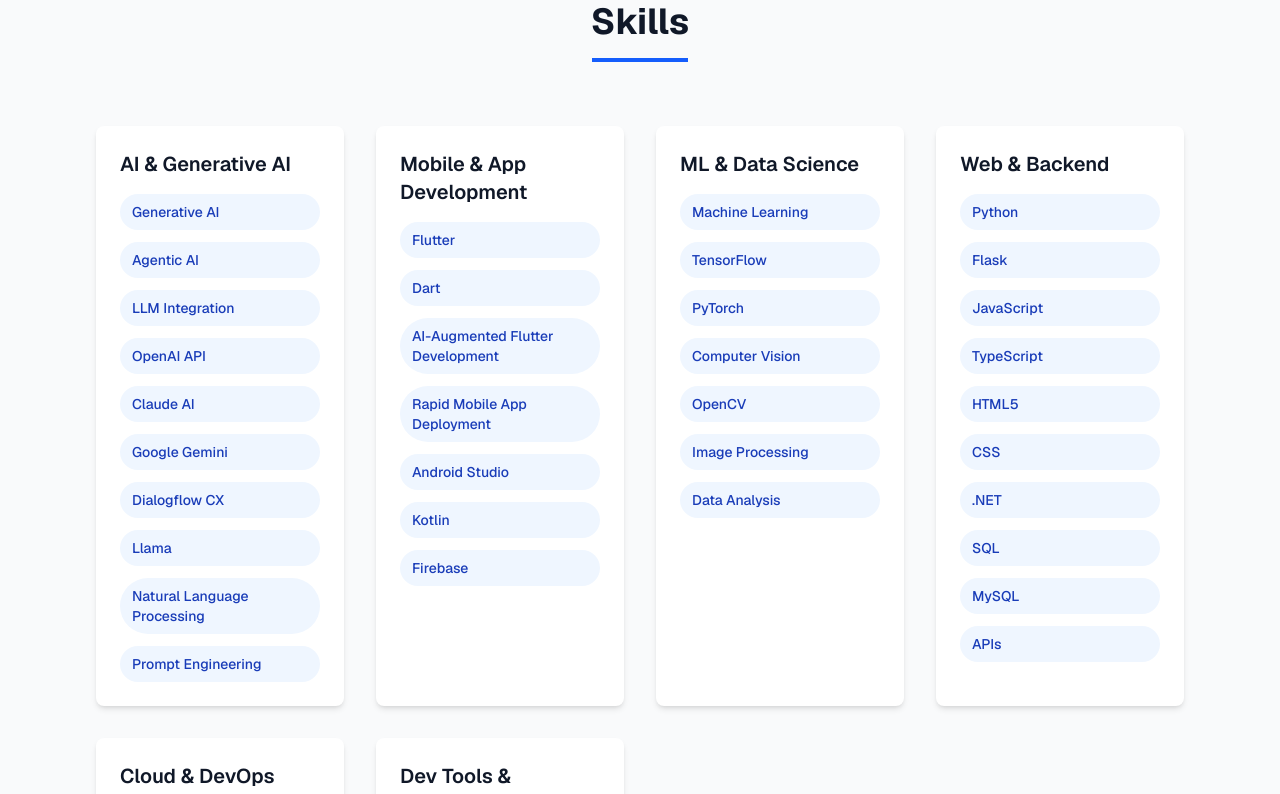
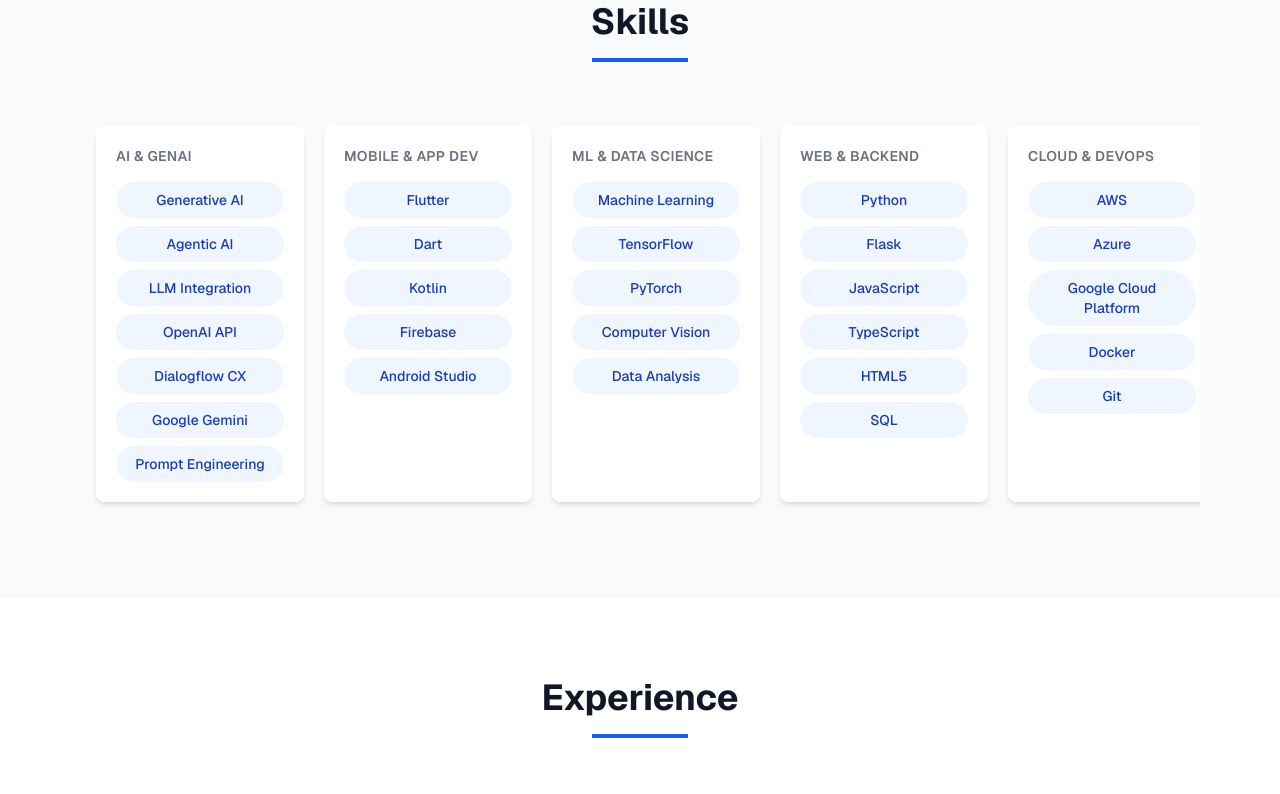
Before and after one commit to grubmaster5284/Portfolio, a Next.js app: page / in a window 1280 px wide. Shown: the part 1660-2454 px from the top of the page. Built offline with nearby package versions, Linux system fonts and the light colour scheme.

Commit message:
cull skills further, make skill category cards horizontally scrollable

```diff
--- a/src/app/components/SkillsSection.tsx
+++ b/src/app/components/SkillsSection.tsx
@@ -8,18 +8,18 @@
           <h2 className="text-4xl font-bold text-gray-900 mb-4">{portfolioData.skills.title}</h2>
           <div className="w-24 h-1 bg-blue-600 mx-auto"></div>
         </div>
-        <div className="grid md:grid-cols-2 lg:grid-cols-4 gap-8">
+        <div className="flex gap-5 overflow-x-auto pb-4 -mx-4 px-4">
           {portfolioData.skills.categories.map((category, index) => (
             <div
               key={index}
-              className="bg-white p-6 rounded-lg shadow-md hover:shadow-lg transition-all duration-300 transform hover:-translate-y-1"
+              className="bg-white p-5 rounded-lg shadow-md flex-shrink-0 w-52"
             >
-              <h3 className="text-xl font-semibold text-gray-900 mb-4">{category.title}</h3>
-              <div className="space-y-3">
+              <h3 className="text-sm font-semibold text-gray-500 uppercase tracking-wide mb-4">{category.title}</h3>
+              <div className="flex flex-col gap-2">
                 {category.skills.map((skill, skillIndex) => (
                   <div
                     key={skillIndex}
-                    className="bg-blue-50 text-blue-800 px-3 py-2 rounded-full text-sm font-medium hover:bg-blue-100 transition-colors cursor-pointer"
+                    className="bg-blue-50 text-blue-800 px-3 py-2 rounded-full text-sm font-medium hover:bg-blue-100 transition-colors text-center"
                   >
                     {skill}
                   </div>
--- a/src/app/data/portfolio.ts
+++ b/src/app/data/portfolio.ts
@@ -37,28 +37,28 @@
     title: "Skills",
     categories: [
       {
-        title: "AI & Generative AI",
-        skills: ["Generative AI", "Agentic AI", "LLM Integration", "OpenAI API", "Claude AI", "Google Gemini", "Dialogflow CX", "Llama", "Natural Language Processing", "Prompt Engineering"]
+        title: "AI & GenAI",
+        skills: ["Generative AI", "Agentic AI", "LLM Integration", "OpenAI API", "Dialogflow CX", "Google Gemini", "Prompt Engineering"]
       },
       {
-        title: "Mobile & App Development",
-        skills: ["Flutter", "Dart", "AI-Augmented Flutter Development", "Rapid Mobile App Deployment", "Android Studio", "Kotlin", "Firebase"]
+        title: "Mobile & App Dev",
+        skills: ["Flutter", "Dart", "Kotlin", "Firebase", "Android Studio"]
       },
       {
         title: "ML & Data Science",
-        skills: ["Machine Learning", "TensorFlow", "PyTorch", "Computer Vision", "OpenCV", "Image Processing", "Data Analysis"]
+        skills: ["Machine Learning", "TensorFlow", "PyTorch", "Computer Vision", "Data Analysis"]
       },
       {
         title: "Web & Backend",
-        skills: ["Python", "Flask", "JavaScript", "TypeScript", "HTML5", "CSS", ".NET", "SQL", "MySQL", "APIs"]
+        skills: ["Python", "Flask", "JavaScript", "TypeScript", "HTML5", "SQL"]
       },
       {
         title: "Cloud & DevOps",
-        skills: ["AWS", "Azure", "Google Cloud Platform", "Docker", "Git", "GitHub"]
+        skills: ["AWS", "Azure", "Google Cloud Platform", "Docker", "Git"]
       },
       {
-        title: "Dev Tools & Automation",
-        skills: ["Cursor", "Lovable", "Emergent", "Replit", "Jira", "Jupyter", "Workflow Automation"]
+        title: "Dev Tools",
+        skills: ["Cursor", "Lovable", "Emergent", "Jira", "Workflow Automation"]
       }
     ]
   },
```
